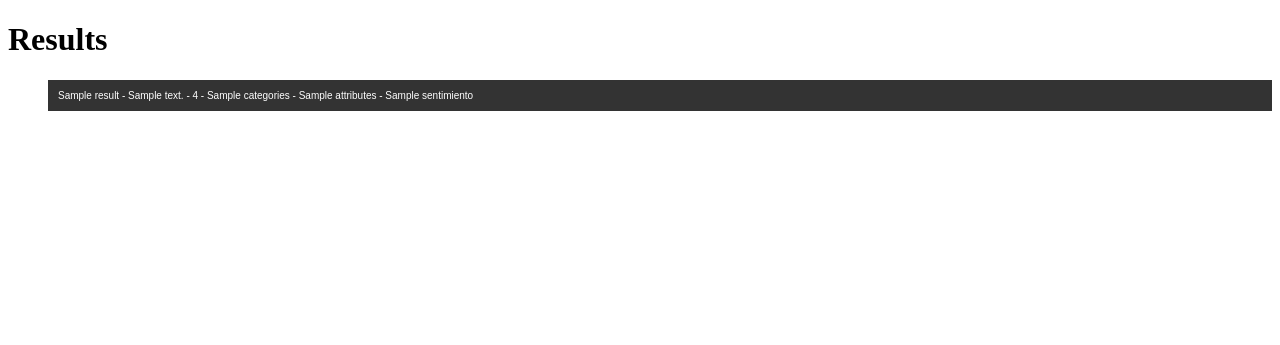
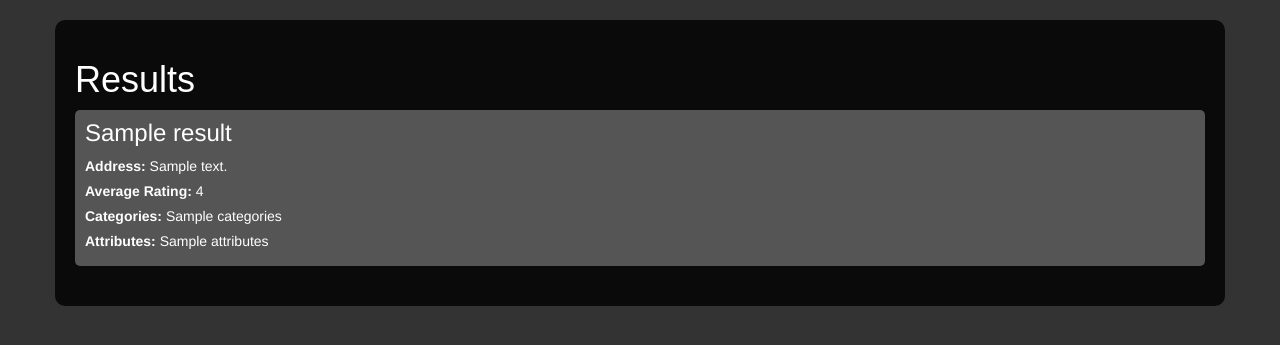
Before and after one commit to AnndrezRivera/interfaz_api, a FastAPI app: template templates/sentimiento_results.html in a window 1280 px wide. Shown: the top 345 px of the page. Run offline with FastAPI, Linux system fonts and the light colour scheme; the template is opened without the code that fills it: most values are stand-ins (such as "Sample title", 1, 10 or a date in 2020); parts of the project's set-up code (start-up, migrations or seed data) failed here and were passed over; some libraries are stand-ins or nearby versions.

Commit message:
Update sentimiento_results.html

```diff
--- a/templates/sentimiento_results.html
+++ b/templates/sentimiento_results.html
@@ -1,26 +1,73 @@
 <!DOCTYPE html>
 <html>
   <head>
-    <title>My App</title>
+    <title>Results</title>
+    <!-- CSS de Bootstrap -->
+    <link rel="stylesheet" href="https://maxcdn.bootstrapcdn.com/bootstrap/3.3.7/css/bootstrap.min.css">
+    <!-- Estilo personalizado -->
     <style>
+      body {
+        /* Color de fondo */
+        background-color: #333;
+        /* Color del texto */
+        color: #fff;
+        /* Espacio alrededor del contenido */
+        padding: 20px;
+      }
+
+      .container {
+        /* Fondo oscuro */
+        background-color: rgba(0, 0, 0, 0.8);
+        /* Borde redondeado */
+        border-radius: 10px;
+        /* Espacio interno */
+        padding: 20px;
+      }
+
+      h1, h2 {
+        /* Estilo de fuente y margen inferior */
+        font-family: "Arial", sans-serif;
+        margin-bottom: 10px;
+      }
+
+      p {
+        /* Margen inferior */
+        margin-bottom: 20px;
+      }
+
+      /* Estilos CSS para mejorar la apariencia */
       .result {
-        background-color: #333;
-        color: #ffffff;
-        font-family: Arial, sans-serif;
-        font-size: 10px;
+        margin-bottom: 20px;
         padding: 10px;
-        margin-bottom: 10px;
+        background-color: #555;
+        border-radius: 5px;
+      }
+
+      .result h3 {
+        margin-top: 0;
+      }
+
+      .result p {
+        margin-bottom: 5px;
       }
     </style>
   </head>
   <body>
-    <h1>Results</h1>
-    <ul>
-      {% for result in results %}
-        <li class="result">
-          {{ result.name }} - {{ result.address }} - {{ result.avg_rating }} - {{ result.categories }} - {{ result.attributes }} - {{ result.Sentimiento }}
-        </li>
-      {% endfor %}
-    </ul>
+    <div class="container">
+      <h1>Results</h1>
+      {% if results %}
+        {% for result in results %}
+          <div class="result">
+            <h3>{{ result.name }}</h3>
+            <p><strong>Address:</strong> {{ result.address }}</p>
+            <p><strong>Average Rating:</strong> {{ result.avg_rating }}</p>
+            <p><strong>Categories:</strong> {{ result.categories }}</p>
+            <p><strong>Attributes:</strong> {{ result.attributes }}</p>
+          </div>
+        {% endfor %}
+      {% else %}
+        <p>No results found.</p>
+      {% endif %}
+    </div>
   </body>
 </html>
```
